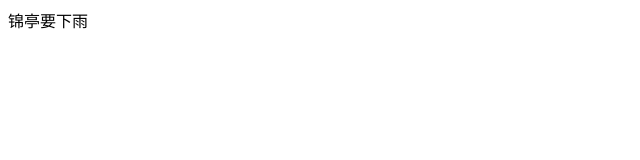
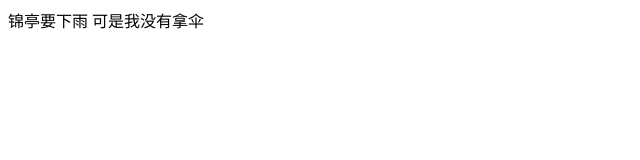
Before and after one commit to houkaihuaai/feifanxueyuan, a plain HTML site: page index.html in a window 1280 px wide. Shown: the whole page, without its empty margins (0-640 px from the left). Drawn offline with Linux system fonts and the light colour scheme.

Commit message:
改动了内容

```diff
--- a/index.html
+++ b/index.html
@@ -6,5 +6,6 @@
 	</head>
 	<body>
 		锦亭要下雨
+可是我没有拿伞
 	</body>
 </html>
```
